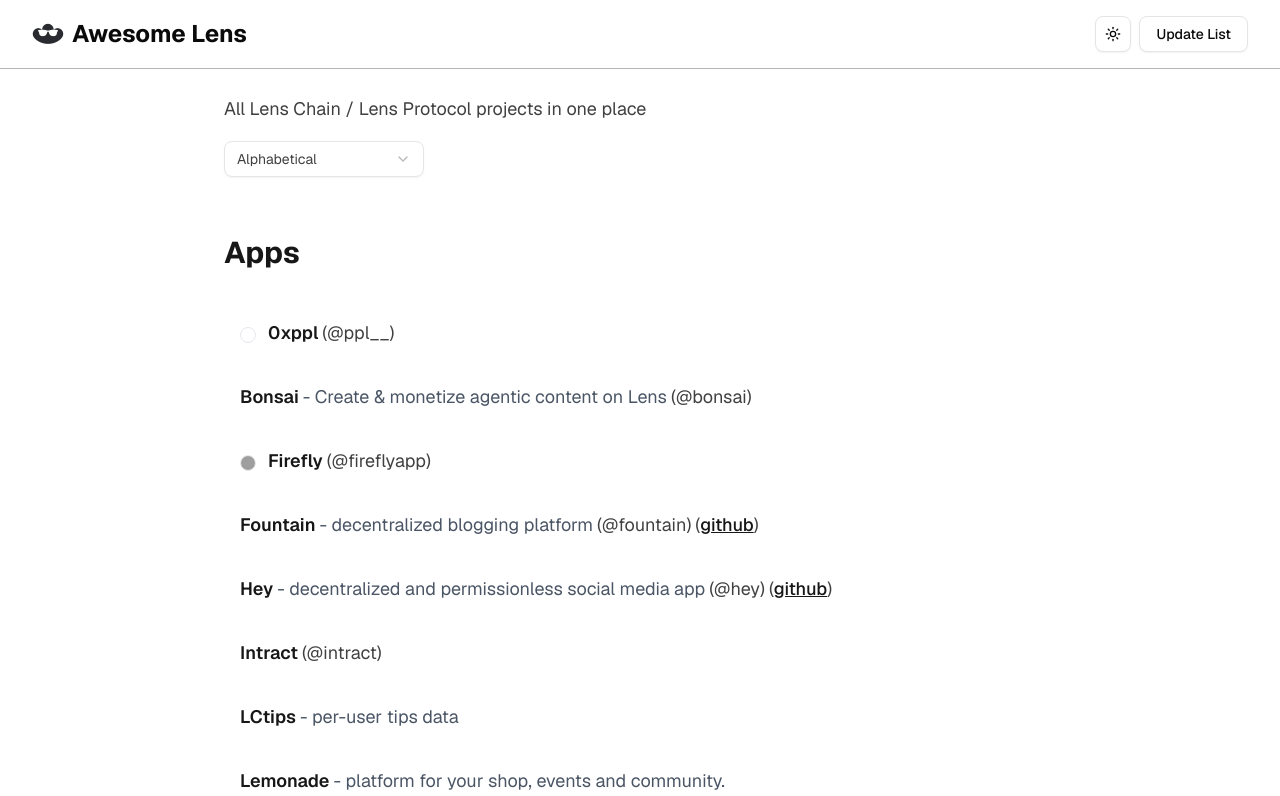
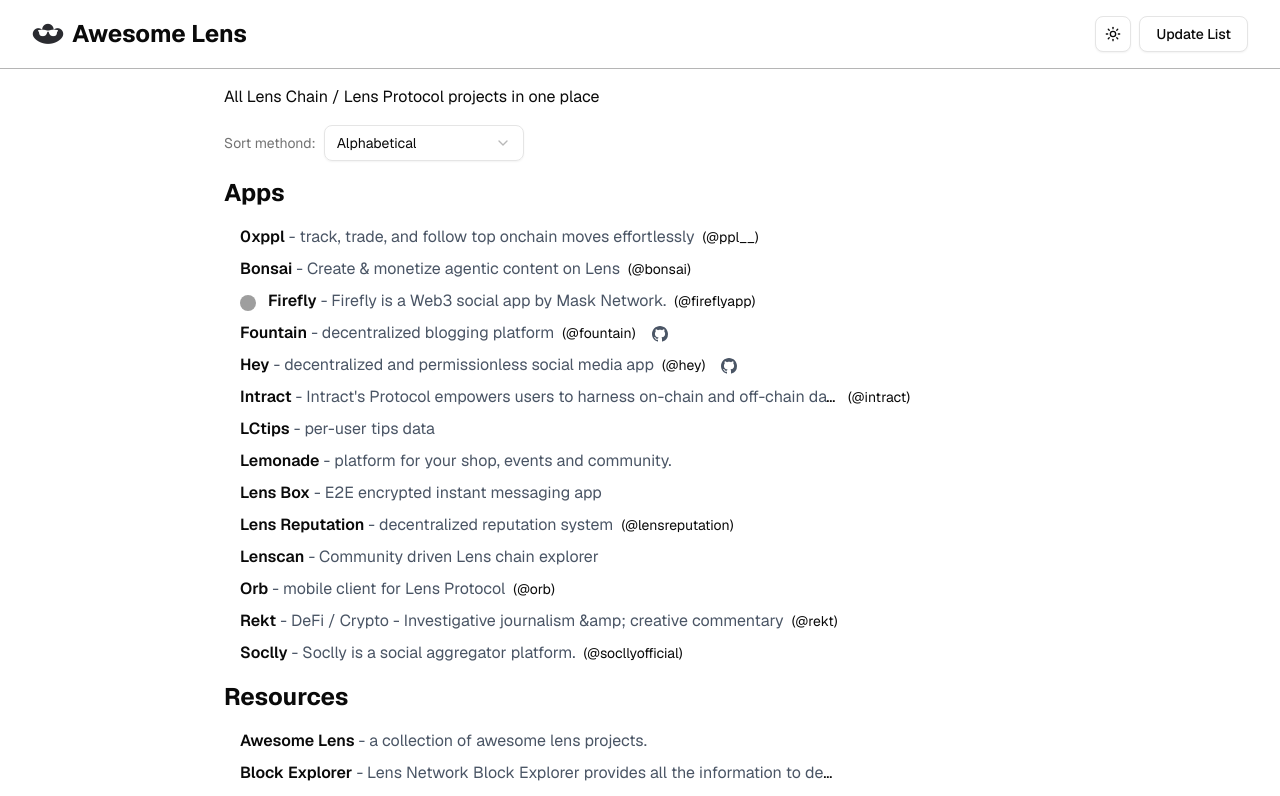
Before and after one commit to cartel-sh/awesome-lens, a Next.js app: page / in a window 1280 px wide. Shown: the top 796 px of the page. Built offline with nearby package versions, Linux system fonts and the light colour scheme; grey boxes are pictures that could not be loaded.

Commit message:
add favicon fallback

```diff
--- a/projects-meta.json
+++ b/projects-meta.json
@@ -2,8 +2,11 @@
   "Apps": [
     {
       "name": "0xppl",
-      "url": "https://0xppl.xyz",
+      "url": "https://0xppl.com",
+      "description": "track, trade, and follow top onchain moves effortlessly",
       "handle": "@ppl__",
+      "ogTitle": "0xPPL - Your Onchain Super App",
+      "iconUrl": "https://0xppl.com/favicon.png",
       "category": "Apps"
     },
     {
@@ -83,6 +86,7 @@
       "name": "Lens Box",
       "url": "https://lens.box",
       "description": "E2E encrypted instant messaging app",
+      "iconUrl": "https://lens.box/favicon.ico",
       "category": "Apps"
     },
     {
@@ -93,6 +97,7 @@
       "ogTitle": "Lens Reputation",
       "ogDescription": "Track and showcase your reputation on Lens Network",
       "ogImage": "logo.png",
+      "iconUrl": "https://lensreputation.xyz/favicon.ico",
       "category": "Apps"
     },
     {
@@ -142,7 +147,7 @@
       "url": "https://github.com/kuhaku-xyz/awesome-lens",
       "ogTitle": "GitHub - kuhaku-xyz/awesome-lens: a collection of awesome lens projects",
       "ogDescription": "a collection of awesome lens projects. Contribute to kuhaku-xyz/awesome-lens development by creating an account on GitHub.",
-      "ogImage": "https://opengraph.githubassets.com/f17dc5f5462f9b3184cedfd95f45d08153649440ff19605ddfee24ed2dc64815/kuhaku-xyz/awesome-lens",
+      "ogImage": "https://opengraph.githubassets.com/9e5aa94e21a50595fde644c02448ca2e5cf4ece2d4656dbb08942f80f20146d5/kuhaku-xyz/awesome-lens",
       "iconUrl": "https://github.githubassets.com/favicons/favicon.svg",
       "category": "Resources"
     },
@@ -373,12 +378,12 @@
     },
     {
       "name": "Uniswap V3",
-      "url": "https://uniswap.org",
+      "url": "https://app.uniswap.org",
       "description": "A DEX for Lens Chain",
       "ogTitle": "Uniswap Interface",
       "ogDescription": "Swap or provide liquidity on the Uniswap Protocol",
       "ogImage": "https://app.uniswap.org/images/1200x630_Rich_Link_Preview_Image.png",
-      "iconUrl": "https://uniswap.org/favicon.png",
+      "iconUrl": "https://app.uniswap.org/favicon.png",
       "category": "Infrastructure & Developer Tooling"
     },
     {
--- a/projects.json
+++ b/projects.json
@@ -69,7 +69,8 @@
     },
     {
       "name": "0xppl",
-      "url": "https://0xppl.xyz",
+      "url": "https://0xppl.com",
+      "description": "track, trade, and follow top onchain moves effortlessly",
       "handle": "@ppl__"
     },
     {
@@ -167,7 +168,7 @@
     },
     {
       "name": "Uniswap V3",
-      "url": "https://uniswap.org",
+      "url": "https://app.uniswap.org",
       "description": "A DEX for Lens Chain"
     },
     {
--- a/src/app/page.tsx
+++ b/src/app/page.tsx
@@ -52,9 +52,10 @@
   return (
     <div className="flex flex-col items-center min-h-screen font-[family-name:var(--font-geist-sans)]">
       <Header />
-      <main className="prose prose-neutral dark:!prose-invert lg:prose-lg prose-p:my-2 max-w-4xl p-4 sm:p-8 sm:pt-0 w-full">
+      <main className="max-w-4xl p-4 sm:p-8 sm:pt-0 w-full">
         <p>All Lens Chain / Lens Protocol projects in one place</p>
         <div className="my-4 flex items-center space-x-2">
+          <p className="text-sm text-muted-foreground">Sort methond:</p>
           <Select value={sortOrder} onValueChange={(value: string) => setSortOrder(value as SortOrder)}>
             <SelectTrigger className="w-[200px]">
               <SelectValue placeholder="Sort by" />
@@ -74,7 +75,7 @@
 
           return (
             <div key={category}>
-              <h2>{category}</h2>
+              <h2 className='font-bold text-2xl my-4'>{category}</h2>
               <div className="flex flex-col gap-2 sm:pl-4">
                 {sortedItems.map((item) => (
                   <ProjectCard key={item.url} item={item} />
--- a/src/components/project-card.tsx
+++ b/src/components/project-card.tsx
@@ -4,6 +4,7 @@
   name: string;
   url: string;
   description?: string;
+  ogDescription?: string;
   handle?: string;
   github?: string;
   handleUrl?: string;
@@ -15,34 +16,58 @@
 }
 
 const ProjectCard: React.FC<ProjectCardProps> = ({ item }) => {
+  let displayDescription = item.description;
+  if (!displayDescription && item.ogDescription) {
+    const firstSentenceEnd = item.ogDescription.indexOf('.');
+    if (firstSentenceEnd !== -1) {
+      displayDescription = item.ogDescription.substring(0, firstSentenceEnd + 1);
+    } else {
+      displayDescription = item.ogDescription;
+    }
+  }
+
   return (
-    <div key={item.url} className="flex items-center py-1">
+    <div key={item.url} className="flex items-center">
       {item.iconUrl ? (
         <img
           src={item.iconUrl}
-          className="not-prose w-4 h-4 mr-3 mt-1 rounded-md object-fit border border-gray-200 dark:border-gray-700 flex-shrink-0"
+          className="w-4 h-4 mr-3 mt-1 rounded-full object-cover flex-shrink-0"
           onError={(e) => {
             e.currentTarget.style.display = 'none';
             console.warn(`Failed to load icon: ${item.iconUrl} for ${item.name}`);
           }}
         />
       ) : (
-        <div className="w-4 h-4 mr-3 mt-1 rounded-md border border-gray-200 dark:border-gray-700 flex-shrink-0"></div>
+        <div className="w-4 h-4 mr-3 mt-1 rounded-full flex-shrink-0"></div>
       )}
-      <div className="flex-grow flex-row gap-2">
-        <a href={item.url} target="_blank" rel="noopener noreferrer" className="font-semibold decoration-gray-400 no-underline underline-offset-4 hover:underline">{item.name}</a>
-        {item.description && <p className="inline-block ml-1 text-gray-600 dark:text-gray-400"> - {item.description}</p>}
+      <div className="flex-grow flex items-baseline gap-2">
+        <span className="flex-shrink min-w-0 max-w-[600px] overflow-hidden whitespace-nowrap text-ellipsis">
+          <a href={item.url} target="_blank" rel="noopener noreferrer" className="font-semibold decoration-gray-400 no-underline underline-offset-4 hover:underline">{item.name}</a>
+          {displayDescription && <span className="inline text-gray-600 dark:text-gray-400"> - {displayDescription}</span>}
+        </span>
+
         {item.handle &&
           (item.handleUrl ?
-            <a href={item.handleUrl} target="_blank" rel="noopener noreferrer" className="text-sm ml-1 hover:underline">({item.handle})</a> :
-            <p className="inline-block ml-1"> ({item.handle})</p>
+            <a href={item.handleUrl} target="_blank" rel="noopener noreferrer" className="text-sm hover:underline"> ({item.handle})</a> :
+            <span className="text-sm"> ({item.handle})</span>
           )
         }
-        {item.github &&
-          <p className="inline-block ml-1"> (<a href={item.github} target="_blank" rel="noopener noreferrer" className="hover:underline">github</a>)</p>
-        }
+        {item.github && (
+          <a href={item.github} target="_blank" rel="noopener noreferrer" className="ml-2 text-gray-600 dark:text-gray-400 hover:text-gray-900 dark:hover:text-gray-100">
+            <svg
+              xmlns="http://www.w3.org/2000/svg"
+              width="16"
+              height="16"
+              fill="currentColor"
+              className="inline-block"
+              viewBox="0 0 16 16"
+            >
+              <path d="M8 0C3.58 0 0 3.58 0 8c0 3.54 2.29 6.53 5.47 7.59.4.07.55-.17.55-.38 0-.19-.01-.82-.01-1.49-2.01.37-2.53-.49-2.69-.94-.09-.23-.48-.94-.82-1.13-.28-.15-.68-.52-.01-.53.63-.01 1.08.58 1.23.82.72 1.21 1.87.87 2.33.66.07-.52.28-.87.51-1.07-1.78-.2-3.64-.89-3.64-3.95 0-.87.31-1.59.82-2.15-.08-.2-.36-1.02.08-2.12 0 0 .67-.21 2.2.82.64-.18 1.32-.27 2-.27.68 0 1.36.09 2 .27 1.53-1.04 2.2-.82 2.2-.82.44 1.1.16 1.92.08 2.12.51.56.82 1.27.82 2.15 0 3.07-1.87 3.75-3.65 3.95.29.25.54.73.54 1.48 0 1.07-.01 1.93-.01 2.2 0 .21.15.46.55.38A8.012 8.012 0 0 0 16 8c0-4.42-3.58-8-8-8z" />
+            </svg>
+          </a>
+        )}
       </div>
-    </div>
+    </div >
   );
 };
 
--- a/src/lib/generate-project-meta.ts
+++ b/src/lib/generate-project-meta.ts
@@ -69,14 +69,24 @@
             metadata.iconUrl = resolvedFaviconUrl;
           }
         }
+
+        // Fallback to /favicon.ico if no iconUrl was found from page metadata
+        if (!metadata.iconUrl) {
+          try {
+            // urlToFetch is the original URL passed to ogs, new URL('/favicon.ico', urlToFetch)
+            // correctly resolves to scheme://host/favicon.ico
+            const fallbackIconUrl = new URL('/favicon.ico', urlToFetch).href;
+            metadata.iconUrl = fallbackIconUrl;
+          } catch (e) {
+            // This catch is for safety, e.g. if urlToFetch was malformed.
+            console.warn(`Could not construct fallback /favicon.ico URL for base: ${urlToFetch} due to: ${e instanceof Error ? e.message : String(e)}`);
+          }
+        }
         return metadata; // Success
       } else {
-        // OGS call succeeded but returned success: false
         lastError = new Error(result.error || 'Unknown error from open-graph-scraper');
-        // Continue to retry logic below
       }
     } catch (error: any) {
-      // OGS call itself threw an error (e.g., network, timeout)
       lastError = error;
       const errorMessage = error instanceof Error ? error.message : String(error);
       const isRetryable = errorMessage.includes('getaddrinfo ENOTFOUND') ||
@@ -86,7 +96,6 @@
         (typeof error.type === 'string' && error.type === 'aborted');
 
       if (!isRetryable || attempt === MAX_RETRIES - 1) {
-        // Log final error and exit function
         let reason = 'Unknown error';
         if (lastError instanceof Error) reason = lastError.message;
         else if (typeof lastError === 'string') reason = lastError;
@@ -95,7 +104,6 @@
         console.warn(failureMessage);
         return {}; // Give up
       }
-      // Otherwise, it's a retryable error, continue to delay/retry logic
     }
 
     // If we reach here, a retry is needed (either OGS error or explicit catch)
@@ -112,7 +120,6 @@
     }
   }
 
-  // Should only reach here if all retries explicitly failed and loop completed
   return {};
 }
 
@@ -129,7 +136,7 @@
   for (const category in projectsData) {
     for (const item of projectsData[category]) {
       const promise = (async () => {
-        process.stdout.write(`Fetching metadata for ${item.name} (${item.url})... `);
+        process.stdout.write(`Fetching metadata for ${item.name} (${item.url})... \n`);
 
         const metadata = await fetchProjectMetadata(item.url);
         processedItems.push({ ...item, ...metadata, category });
--- a/src/lib/generate-readme.ts
+++ b/src/lib/generate-readme.ts
@@ -1,9 +1,8 @@
 import fs from 'fs';
 import path from 'path';
-// Use TypeScript dynamic import for JSON
 import projectsDataJson from '../../projects.json';
+import projectsMetaJson from '../../projects-meta.json';
 
-// Define types for the project data
 interface ProjectItem {
   name: string;
   url: string;
@@ -11,6 +10,10 @@
   handle?: string;
   github?: string;
   handleUrl?: string;
+  iconUrl?: string;
+  ogTitle?: string;
+  ogDescription?: string;
+  ogImage?: string;
 }
 
 interface Projects {
@@ -18,17 +21,22 @@
 }
 
 const projectsData: Projects = projectsDataJson as Projects;
+const projectsMetaData: Projects = projectsMetaJson as Projects;
 const readmePath = path.join(process.cwd(), 'README.md');
 
 let markdownContent = '# Awesome Lens \n\n';
 markdownContent += 'All Lens Chain / Lens Protocol v3 related projects in one place\n\n';
+markdownContent += 'Rendered version is available at [awesome.lens.box](https://awesome.lens.box)\n\n';
+markdownContent += 'This readme is generated directly from [projects.json](https://github.com/lens-protocol/awesome-lens/blob/main/projects.json), to contribute, please edit the json file and open a PR on [github](https://github.com/lens-protocol/awesome-lens)\n\n';
 
-for (const [category, items] of Object.entries(projectsData)) {
+for (const [category, items] of Object.entries(projectsMetaData)) {
   markdownContent += `## ${category}\n\n`;
   items.forEach((item: ProjectItem) => {
     markdownContent += `- [${item.name}](${item.url})`;
     if (item.description) {
       markdownContent += ` - ${item.description}`;
+    } else if (item.ogDescription) {
+      markdownContent += ` - ${item.ogDescription}`;
     }
     if (item.handle) {
       const profileBaseUrl = 'https://hey.xyz/u/';
```
Also changed, not shown: 1 other file (tests, documents, lock files or other folders).
